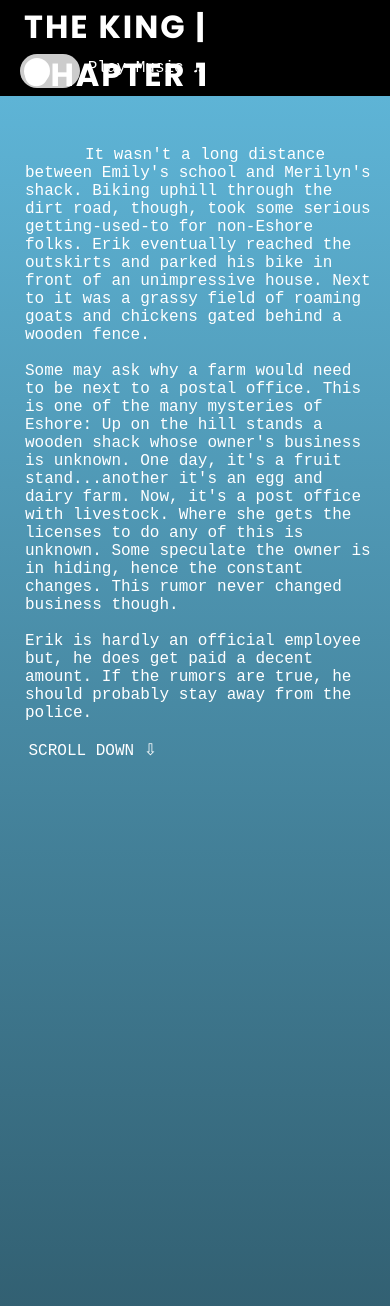
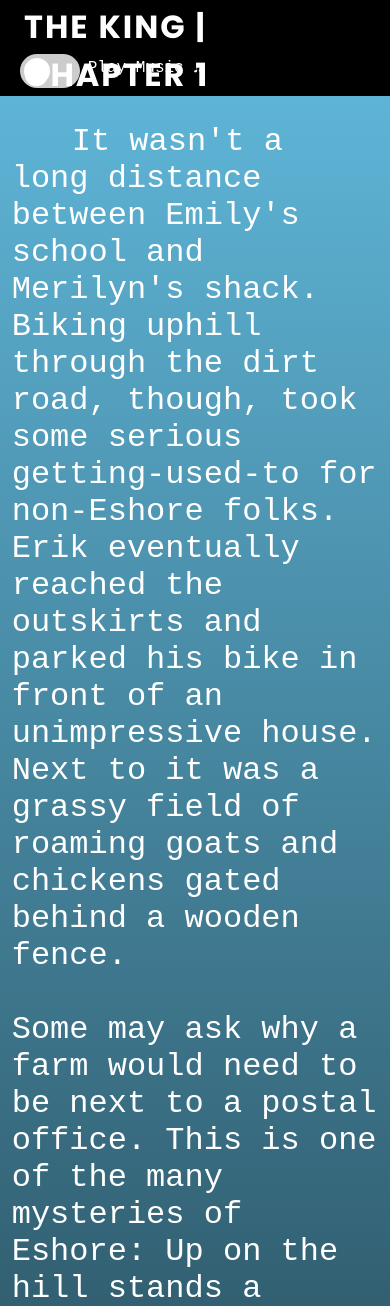
Before and after one commit to Robosalty/Robosalty.github.io, a PHP site: page /chapter_1.html in a window 390 px wide. Shown: the part 69-1375 px from the top of the page. Run offline with PHP 8.4, Linux system fonts and the light colour scheme.

Commit message:
writing now fits in container

```diff
--- a/PROLOGUE/episode.css
+++ b/PROLOGUE/episode.css
@@ -70,7 +70,7 @@ section{
 }
 
 .container{
-    overflow-y: scroll;
+    overflow: auto;
     height: 86%;
     scroll-snap-type: y mandatory;
 
@@ -88,27 +88,26 @@ section{
     color: #fff;
     font-family:'Courier New', Courier, monospace;
     font-size: 2em;
-    height:100%;
     width: 100%;
     text-indent: 60px;
-    padding: 150px;
+    margin-top: 7%;
+    margin-left: 3%;
+    margin-right: 3%;
+
 }
 
 .writing .p .b{
   color: rgb(255, 255, 255);
   font-family:'Courier New', Courier, monospace;
   font-size: 2em;
-  height: 100%;
   text-indent: 60px;
-  padding: 150px;
 }
 
 .writing .p .d{
   color: #fff;
   font-family:'Courier New', Courier, monospace;
   font-size: 1em;
-  margin-left: 1%;
-  margin-bottom: 15%;
+
 }
 
 .visualNovel{
@@ -319,18 +318,9 @@ d{
       }
 
 
-      .writing p {
-        color: #fff;
-        font-family:'Courier New', Courier, monospace;
-        font-size: 100%;
-        height: 100%;
-        width: 100%;
-        text-indent: 60px;
-        padding-top: 50px;
-        padding-left: 25px;
-        padding-right: 15px;
+    .writing{
+      height:fit-content;
     }
-
 
     section{
       scroll-snap-stop: normal;
@@ -340,7 +330,6 @@ d{
     .container{
       overflow-y: scroll;
       scroll-snap-type: none;
-      height: 100%;
       width: 100%;
 
     }
```
Also changed, not shown: prologue.html (+7 -6 lines).
